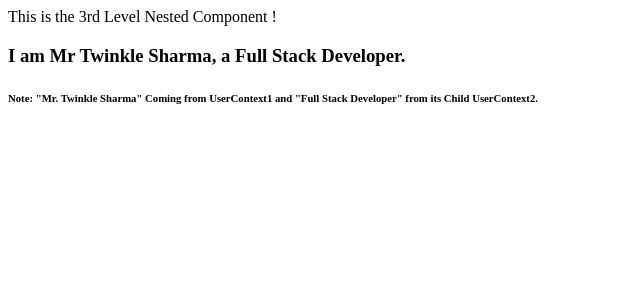
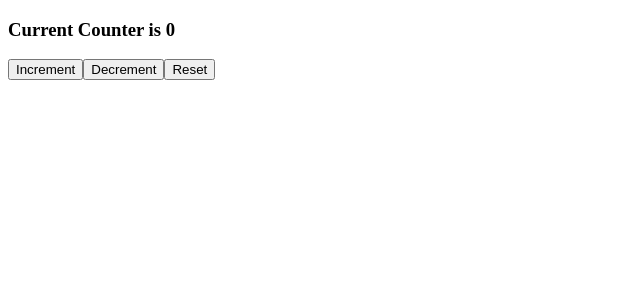
Before and after one commit to MrTwinkleSharma/Full-Stack-React, a React (Create React App) app in the folder tut-app/: page / in a window 1280 px wide. Shown: the top 300 px of the page, without its empty margins (0-640 px from the left). Built offline with nearby package versions, Linux system fonts and the light colour scheme.

Commit message:
useReducer CounterExample

```diff
--- a/tut-app/src/components/App.jsx
+++ b/tut-app/src/components/App.jsx
@@ -1,18 +1,11 @@
 import React from 'react';
-import ComponentA from './ComponentA'
+import UseReducerDemo from './UseReducerDemo';
 
-export const UserContext1 = React.createContext();
-export const UserContext2 = React.createContext();
 function App(){
 
         return <>
-        <UserContext1.Provider value = "Mr Twinkle Sharma">
-                <UserContext2.Provider value = "Full Stack Developer">
-                        <ComponentA/>
-                </UserContext2.Provider>
-        </UserContext1.Provider>
-
-        </>
+       <UseReducerDemo/>
+       </>
 }
 
 export default App;
--- a/tut-app/src/components/ComponentA.jsx
+++ /dev/null
@@ -1,10 +0,0 @@
-import React from 'react';
-import ComponentB from './ComponentB';
-
-function ComponentA(){
-
-        return <ComponentB/>
-
-}
-
-export default ComponentA;
--- a/tut-app/src/components/ComponentB.jsx
+++ /dev/null
@@ -1,10 +0,0 @@
-import React from 'react';
-import ComponentC from "./ComponentC";
-
-
-function ComponentB(){
-
-        return <ComponentC/>
-}
-
-export default ComponentB;
--- a/tut-app/src/components/ComponentC.jsx
+++ /dev/null
@@ -1,17 +0,0 @@
-import React, { useContext } from 'react';
-import {UserContext1,UserContext2} from './App';
-
-
-function ComponentC (){
-        const myName =  useContext(UserContext1);
-        const iAm = useContext(UserContext2);
-
-        return <>
-        This is the 3rd Level Nested Component !
-        <h3>I am {myName}, a {iAm}.</h3>
-
-        <h6>Note: "Mr. Twinkle Sharma" Coming from UserContext1 and "Full Stack Developer" from its Child UserContext2. </h6>
-        </>
-}
-
-export default ComponentC;
--- /dev/null
+++ b/tut-app/src/components/UseReducerDemo.jsx
@@ -0,0 +1,31 @@
+import React, { useReducer } from 'react';
+
+const initialState = 0;
+
+const reducer = (currentState, action) => {
+
+        switch(action)
+        {
+                case 'Increment':
+                        return currentState + 1;
+                case 'Decrement':
+                        return currentState - 1;
+                case 'Reset':
+                        return initialState;
+                default:
+                        return currentState;
+        }
+}
+
+function UseReducerDemo(){
+
+        const [currentState, dispatch] = useReducer(reducer, initialState);
+        return<>
+        <h3>Current Counter is {currentState}</h3>
+        <button onClick={()=>{dispatch('Increment')}}>Increment</button>
+        <button onClick={()=>{dispatch('Decrement')}}>Decrement</button>
+        <button onClick={()=>{dispatch('Reset')}}>Reset</button>
+        </>
+}
+
+export default UseReducerDemo;
```
